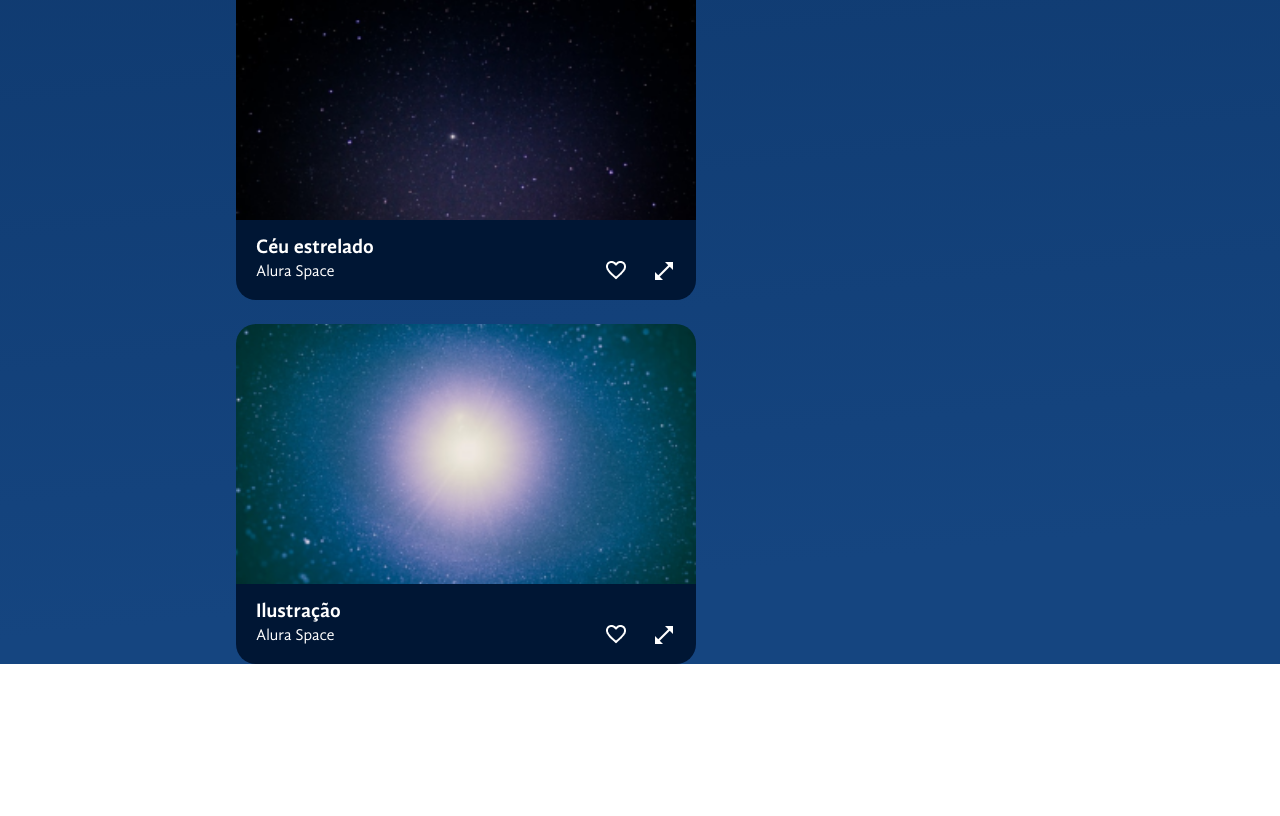
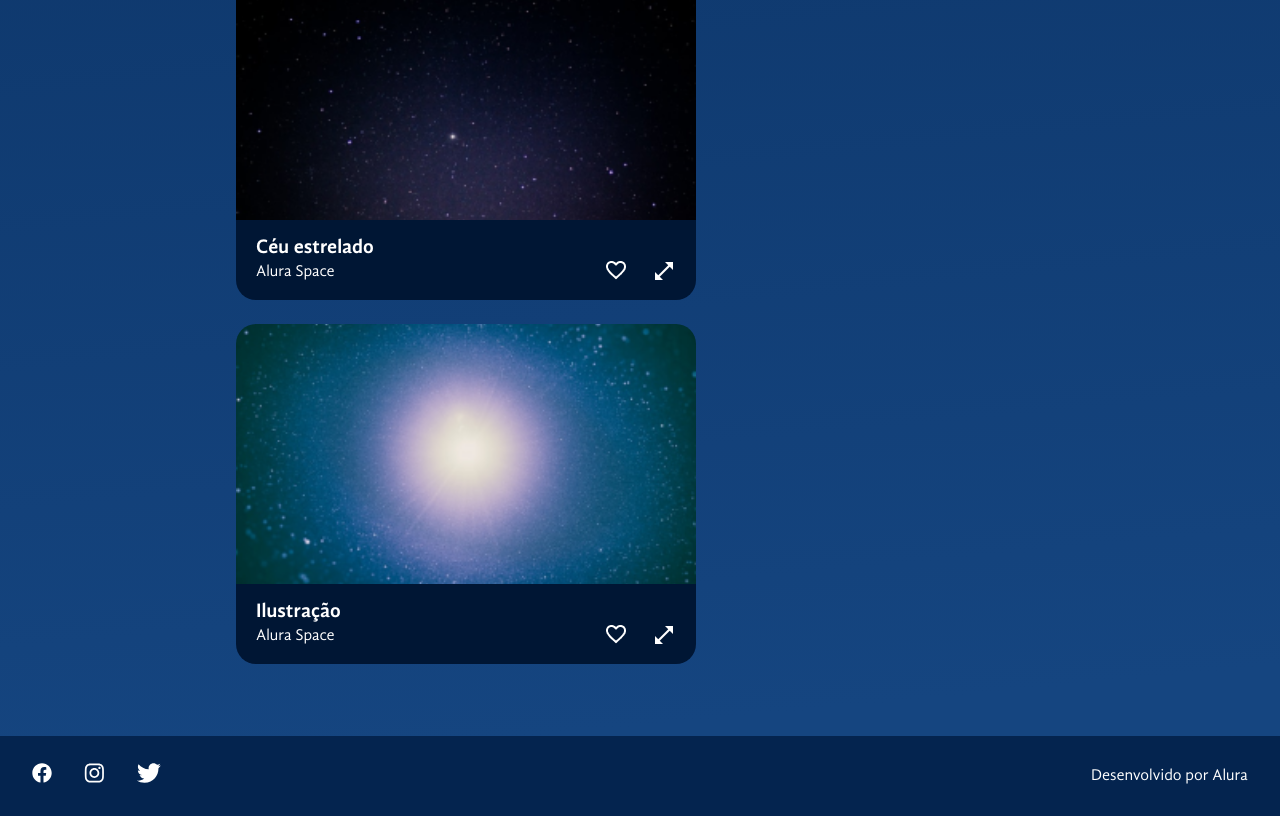
Before and after one commit to gabrielfari4/space-app, a React (Vite) app: page / in a window 1280 px wide. Shown: the part 3688-4504 px from the top of the page. Before the commit the page ends 4352 px from the top, so only its background shows below. Built offline with nearby package versions, Linux system fonts and the light colour scheme.

Commit message:
:sparkles: feat: rodapé

```diff
--- a/src/App.jsx
+++ b/src/App.jsx
@@ -7,6 +7,7 @@ import Galeria from "./components/Galeria"
 import fotos from "./fotos.json"
 import { useState } from "react"
 import ModalZoom from "./components/ModalZoom"
+import Footer from "./components/Footer"
 
 const FundoGradiente = styled.div`
   background: linear-gradient(174.61deg, #041833 4.16%, #04244F 48%, #154580 96.76%);
@@ -36,16 +37,18 @@ const App = () => {
   const [fotoSelecionada, setFotoSelecionada] = useState('');
 
   const aoAlternarFavorito = (foto) => {
+    if (foto.id === fotoSelecionada?.id) {
+      setFotoSelecionada({
+        ...fotoSelecionada,
+        favorita: !fotoSelecionada.favorita
+      })
+    }
     setFotosDaGaleria(fotosDaGaleria.map(fotoDaGaleria => {
       return {
         ...fotoDaGaleria,
         favorita: fotoDaGaleria.id === foto.id ? !foto.favorita : fotoDaGaleria.favorita
       }
     }))
-  }
-
-  const limparFoto = () => {
-    setFotoSelecionada(null)
   }
 
   return (
@@ -68,7 +71,12 @@ const App = () => {
       </Container>
 
       </AppContainer>
-      <ModalZoom foto={fotoSelecionada} limparFoto={limparFoto}/>
+      <ModalZoom
+        foto={fotoSelecionada}
+        aoFechar={() => setFotoSelecionada(null)}
+        aoAlternarFavorito={aoAlternarFavorito}
+      />
+      <Footer />
     </FundoGradiente>
   )
 }
--- /dev/null
+++ b/src/components/Footer/index.jsx
@@ -0,0 +1,53 @@
+import styled from "styled-components";
+
+const RodapeEstilizado = styled.footer`
+    height: 80px;
+    background-color: #04244f;
+    margin-top: 4.5rem;
+    display: flex;
+    align-items: center;
+    justify-content: space-between;
+    padding-inline: 2rem;
+`;
+
+const Icones = styled.div`
+    display: flex;
+    column-gap: 2rem;
+    img {
+        height: 20px;
+    }
+`;
+
+const Creditos = styled.p`
+    color: white;
+`;
+
+const Footer = () => {
+    return (
+        <RodapeEstilizado>
+            <Icones>
+                <a href="#">
+                    <img
+                        src="/imagens/sociais/facebook.svg"
+                        alt="Ícone Facebook"
+                    />
+                </a>
+                <a href="#">
+                    <img
+                        src="/imagens/sociais/instagram.svg"
+                        alt="Ícone Instagram"
+                    />
+                </a>
+                <a href="#">
+                    <img
+                        src="/imagens/sociais/twitter.svg"
+                        alt="Ícone Twitter"
+                    />
+                </a>
+            </Icones>
+            <Creditos>Desenvolvido por Alura</Creditos>
+        </RodapeEstilizado>
+    );
+};
+
+export default Footer;
--- a/src/components/ModalZoom/index.jsx
+++ b/src/components/ModalZoom/index.jsx
@@ -29,7 +29,7 @@ const DialogEstilizado = styled.dialog`
     }
 `
 
-const ModalZoom = ({ foto, limparFoto }) => {
+const ModalZoom = ({ foto, aoFechar, aoAlternarFavorito }) => {
     const [modalAberto, setModalAberto] = useState(false)
 
     useEffect(() => {
@@ -40,7 +40,7 @@ const ModalZoom = ({ foto, limparFoto }) => {
 
     const fecharModal = () => {
         setModalAberto(false)
-        limparFoto()
+        aoFechar()
     }
 
     return (
@@ -48,7 +48,7 @@ const ModalZoom = ({ foto, limparFoto }) => {
             {foto && <>
                 {modalAberto && <Overlay onClick={fecharModal}/>}
                 <DialogEstilizado open={modalAberto} >
-                    <Imagem foto={foto} expandida={modalAberto}/>
+                    <Imagem foto={foto} expandida={modalAberto} aoAlternarFavorito={aoAlternarFavorito}/>
                     <form method="dialog">
                         <button formMethod="dialog" onClick={fecharModal}>
                             <img src="/icones/fechar.png" alt="" />
```
